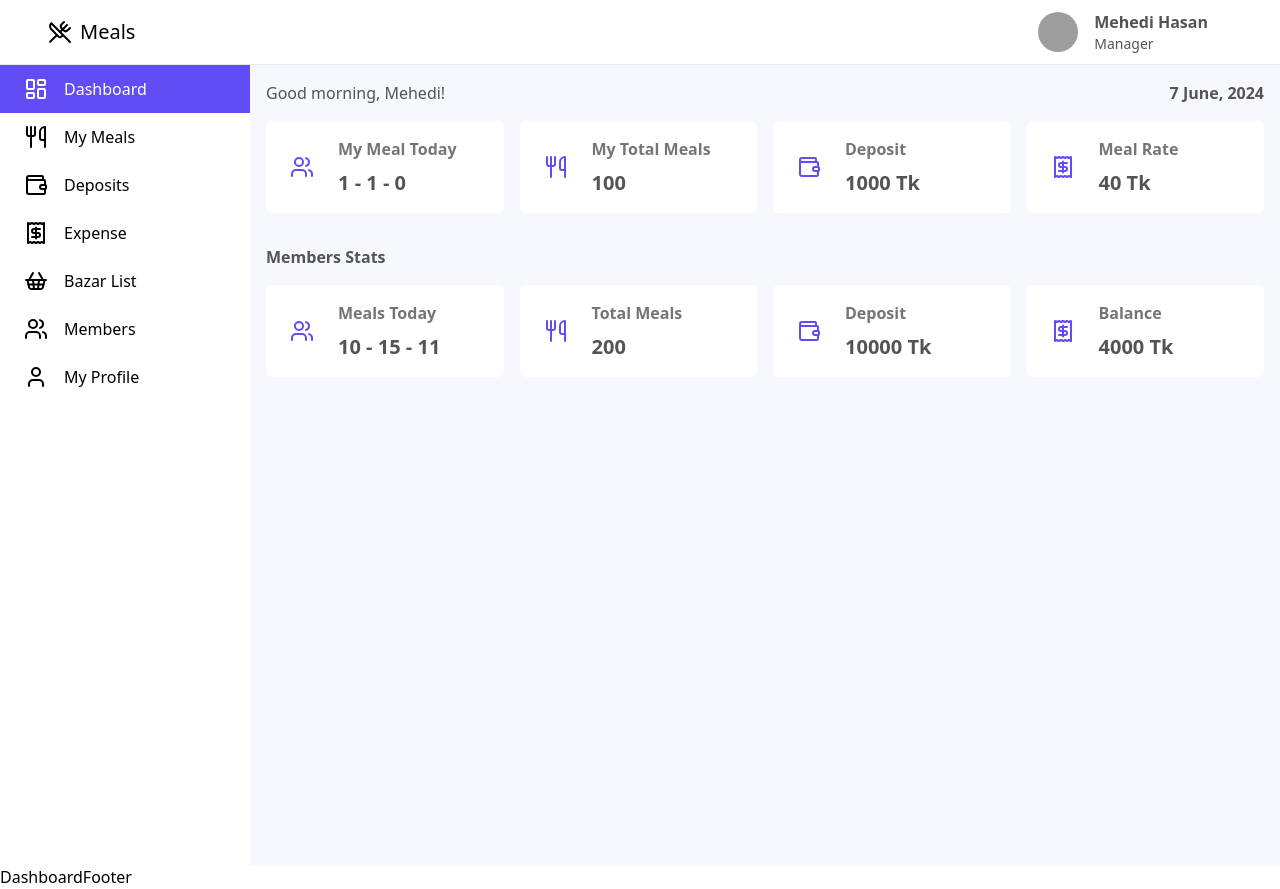
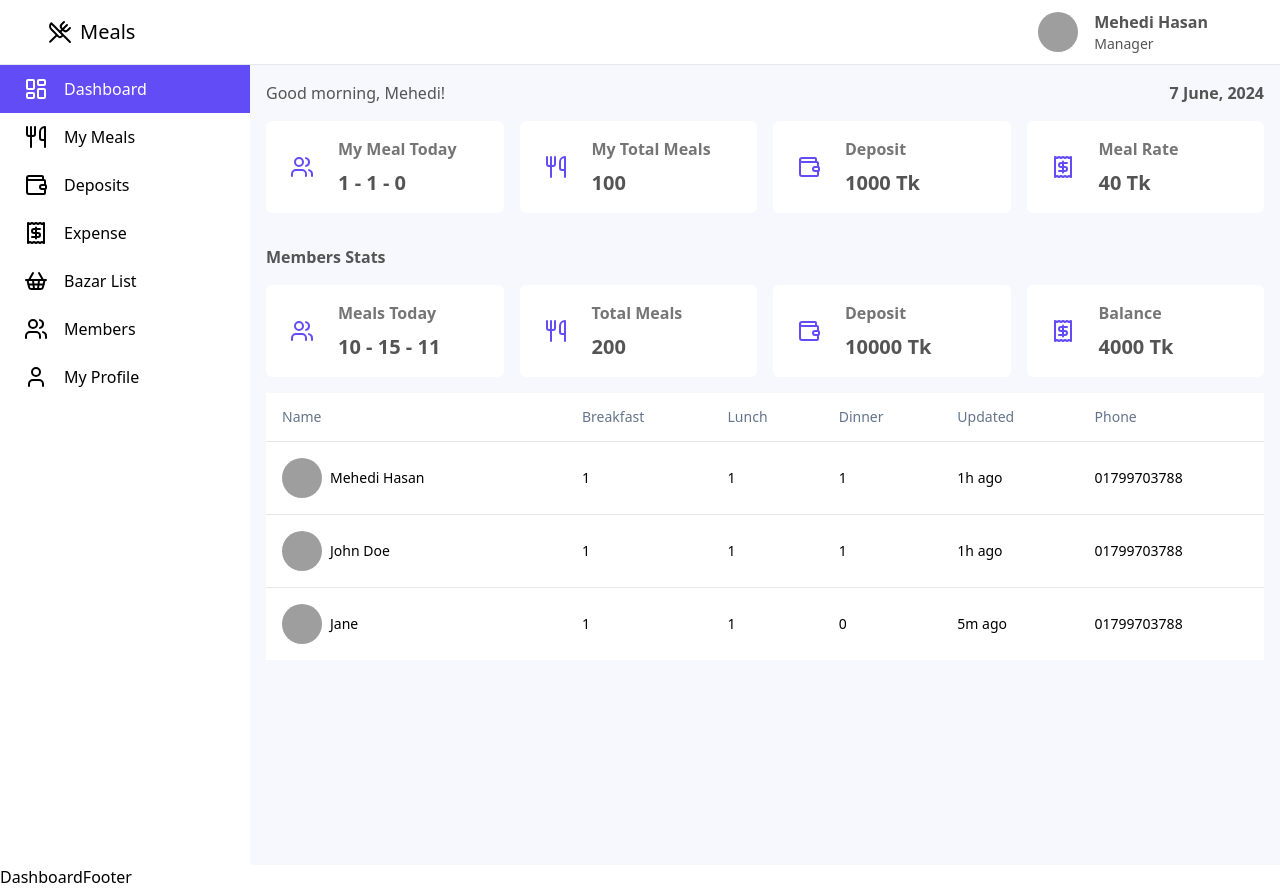
Before and after one commit to mehediyz/meal-management, a React (Vite) app: page /dashboard in a window 1280 px wide. Built offline with nearby package versions, Linux system fonts and the light colour scheme; grey boxes are pictures that could not be loaded.

Commit message:
members meal today table

```diff
--- /dev/null
+++ b/src/components/dashboard/MembersMealTable.jsx
@@ -0,0 +1,74 @@
+import {
+  Table,
+  TableBody,
+  TableCell,
+  TableHead,
+  TableHeader,
+  TableRow,
+} from "@/components/ui/table";
+import { Avatar, AvatarFallback, AvatarImage } from "../ui/avatar";
+
+const membersMealToday = [
+  {
+    name: "Mehedi Hasan",
+    photo: "https://github.com/shadcn.png",
+    breakfast: "1",
+    lunch: "1",
+    dinner: "1",
+    updated: "1h ago",
+    phone: "01799703788",
+  },
+  {
+    name: "John Doe",
+    photo: "https://github.com/shadcn.png",
+    breakfast: "1",
+    lunch: "1",
+    dinner: "1",
+    updated: "1h ago",
+    phone: "01799703788",
+  },
+  {
+    name: " Jane",
+    photo: "https://github.com/shadcn.png",
+    breakfast: "1",
+    lunch: "1",
+    dinner: "0",
+    updated: "5m ago",
+    phone: "01799703788",
+  },
+];
+
+export function MembersMealTable() {
+  return (
+    <Table>
+      <TableHeader>
+        <TableRow>
+          <TableHead className="w-[300px]">Name</TableHead>
+          <TableHead>Breakfast</TableHead>
+          <TableHead>Lunch</TableHead>
+          <TableHead>Dinner</TableHead>
+          <TableHead>Updated</TableHead>
+          <TableHead>Phone</TableHead>
+        </TableRow>
+      </TableHeader>
+      <TableBody>
+        {membersMealToday.map((item) => (
+          <TableRow key={item.phone}>
+            <TableCell className="font-medium flex gap-2 items-center">
+              <Avatar>
+                <AvatarImage src={item.photo} />
+                <AvatarFallback>CN</AvatarFallback>
+              </Avatar>
+              {item.name}
+            </TableCell>
+            <TableCell>{item.breakfast}</TableCell>
+            <TableCell>{item.lunch}</TableCell>
+            <TableCell>{item.dinner}</TableCell>
+            <TableCell>{item.updated}</TableCell>
+            <TableCell>{item.phone}</TableCell>
+          </TableRow>
+        ))}
+      </TableBody>
+    </Table>
+  );
+}
--- a/src/pages/Dashboard/Dashboard.jsx
+++ b/src/pages/Dashboard/Dashboard.jsx
@@ -1,4 +1,5 @@
 import StatsCard from "@/components/dashboard/StatsCard";
+import { MembersMealTable } from "@/components/dashboard/MembersMealTable";
 import Title from "@/components/dashboard/Title";
 import { individualStatsData, overallStatsData } from "@/constants/data";
 
@@ -22,6 +23,9 @@ const Dashboard = () => {
           ))}
         </div>
       </div>
+      <div className="mt-4">
+        <MembersMealTable />
+      </div>
     </div>
   );
 };
```
